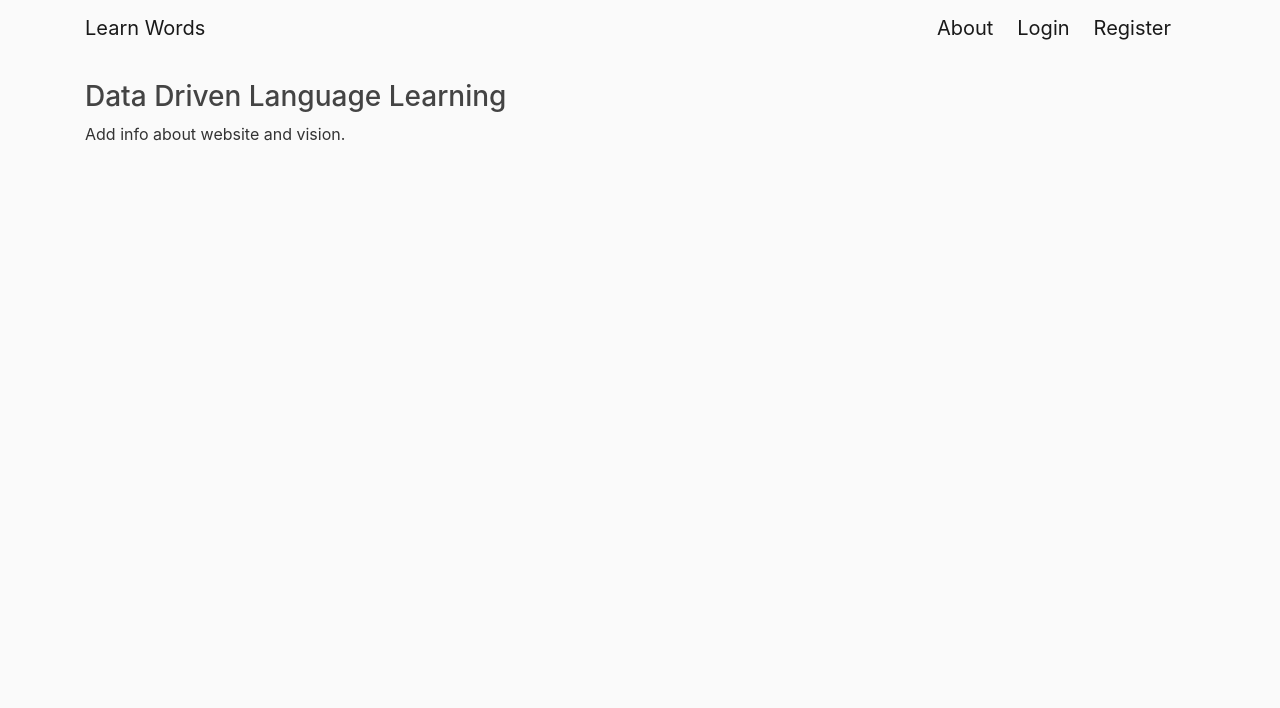
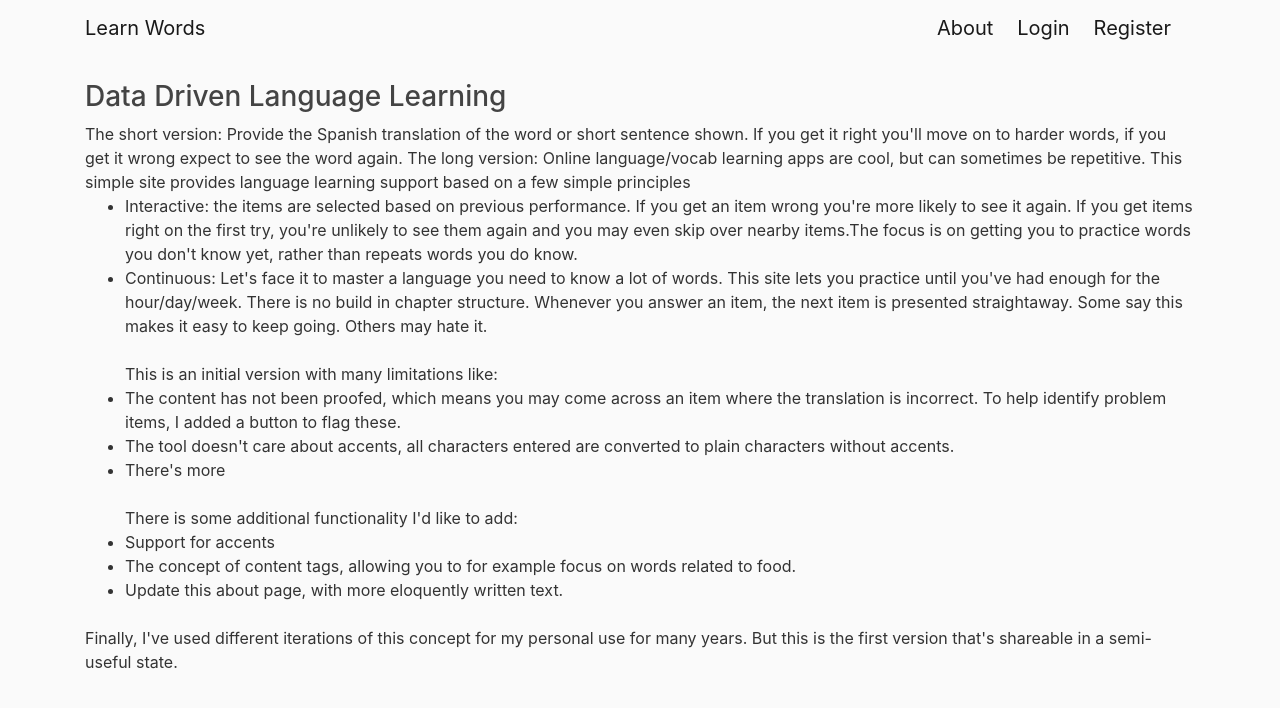
Before and after one commit to MatAff/QuizIt, a Django app: page /about/ in a window 1280 px wide. Shown: the top 708 px of the page. Run offline with Django 3.2, Linux system fonts and the light colour scheme; some libraries are stand-ins or nearby versions.

Commit message:
update about

```diff
--- a/quizitsite/quizit/templates/quizit/about.html
+++ b/quizitsite/quizit/templates/quizit/about.html
@@ -3,6 +3,31 @@
 {% extends "quizit/base.html" %}
 
 {% block content %}
-	<h3>Data Driven Language Learning</h3>
-	Add info about website and vision.
+
+<h3>Data Driven Language Learning</h3>
+The short version: Provide the Spanish translation of the word or short sentence shown. If you get it right you'll move on to harder words, if you get it wrong expect to see the word again.
+
+The long version: Online language/vocab learning apps are cool, but can sometimes be repetitive. This simple site provides language learning support based on a few simple principles
+
+<ul>
+<li>Interactive: the items are selected based on previous performance. If you get an item wrong you're more likely to see it again. If you get items right on the first try, you're unlikely to see them again and you may even skip over nearby items.The focus is on getting you to practice words you don't know yet, rather than repeats words you do know.</li>
+<li>Continuous: Let's face it to master a language you need to know a lot of words. This site lets you practice until you've had enough for the hour/day/week. There is no build in chapter structure. Whenever you answer an item, the next item is presented straightaway. Some say this makes it easy to keep going. Others may hate it.</li>
+</ul>
+<br>
+<ul>
+This is an initial version with many limitations like:
+<li>The content has not been proofed, which means you may come across an item where the translation is incorrect. To help identify problem items, I added a button to flag these. </li>
+<li>The tool doesn't care about accents, all characters entered are converted to plain characters without accents. </li>
+<li>There's more</li>
+</ul>
+<br>
+<ul>
+There is some additional functionality I'd like to add:
+<li>Support for accents</li>
+<li>The concept of content tags, allowing you to for example focus on words related to food. </li>
+<li>Update this about page, with more eloquently written text. </li>
+</ul>
+<br>
+Finally, I've used different iterations of this concept for my personal use for many years. But this is the first version that's shareable in a semi-useful state.
+
 {% endblock content %}
```
